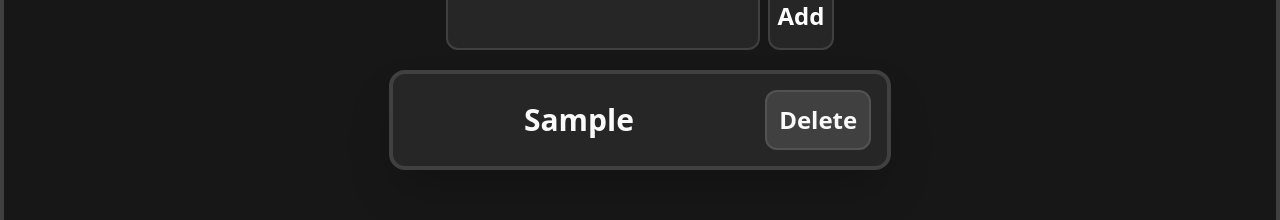
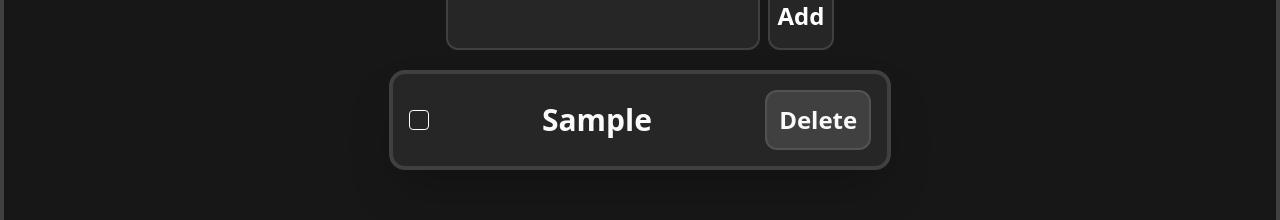
Before and after one commit to jomarif/basic-web-app, a React (Vite) app in the folder frontend/: page / in a window 1280 px wide. Both pictures are taken after typing "Sample" into the empty fields and a click on the input "Add". Shown: the part 126-346 px from the top of the page. Built offline with nearby package versions, Linux system fonts and the light colour scheme.

Commit message:
finish todo blocks

```diff
--- a/frontend/src/components/Todo.tsx
+++ b/frontend/src/components/Todo.tsx
@@ -1,4 +1,5 @@
 import React, { useEffect, useState, useRef } from 'react';
+import TodoBlocks from './TodoBlocks';
 
 const Todo = () => {
     const [todoList, setTodoList] = useState<string[]>([]); // We need to tell react that it is a list of string, otherwise we will get errors
@@ -45,22 +46,14 @@ const Todo = () => {
     }
 
     const todoDiv = todoList.map((todo, index) => (
-        <div
-            key={index}
-            className="my-2 flex w-2/5 min-w-[350px] items-center justify-between gap-4 rounded-2xl border-4 border-neutral-700 bg-neutral-800 p-4 text-3xl font-bold text-neutral-50 shadow-2xl"
-            draggable
-            onDragStart={() => (dragTask.current = index)}
-            onDragEnter={() => (draggedOverTask.current = index)}
-            onDragEnd={handleSort}
-        >
-            <div className="flex-1 text-center">{todo}</div>
-            <button
-                onClick={() => handleDelete(index)}
-                className="rounded-xl border-2 border-neutral-600 bg-neutral-700 p-3 text-2xl hover:bg-red-700"
-            >
-                Delete
-            </button>
-        </div>
+        <TodoBlocks
+            index={index}
+            todo={todo}
+            dragTask={dragTask}
+            draggedOverTask={draggedOverTask}
+            handleSort={handleSort}
+            handleDelete={handleDelete}
+        />
     ));
 
     return (
--- a/frontend/src/components/TodoBlocks.tsx
+++ b/frontend/src/components/TodoBlocks.tsx
@@ -1,5 +1,52 @@
-const TodoBlocks = () => {
+import React, { useState } from 'react';
 
+interface TodoBlocksProps {
+    index: number;
+    todo: string;
+    dragTask: React.MutableRefObject<number>;
+    draggedOverTask: React.MutableRefObject<number>;
+    handleSort: any;
+    handleDelete: any;
+}
+
+const TodoBlocks: React.FC<TodoBlocksProps> = ({
+    index,
+    todo,
+    dragTask,
+    draggedOverTask,
+    handleSort,
+    handleDelete
+}) => {
+    const [isDone, setIsDone] = useState(false);
+
+    return (
+        <div
+            key={index}
+            className="my-2 flex w-2/5 min-w-[350px] items-center justify-between gap-4 rounded-2xl border-4 border-neutral-700 bg-neutral-800 p-4 text-3xl font-bold text-neutral-50 shadow-2xl"
+            draggable
+            onDragStart={() => (dragTask.current = index)}
+            onDragEnter={() => (draggedOverTask.current = index)}
+            onDragEnd={handleSort}
+        >
+            <div
+                className={`h-[20px] w-[20px] rounded border border-white ${isDone ? 'bg-green-700' : ''}`}
+                onClick={() => {
+                    setIsDone(!isDone);
+                }}
+            ></div>
+            <div
+                className={`flex-1 break-all text-center ${isDone ? 'line-through' : ''}`}
+            >
+                {todo}
+            </div>
+            <button
+                onClick={() => handleDelete(index)}
+                className="rounded-xl border-2 border-neutral-600 bg-neutral-700 p-3 text-2xl hover:bg-red-700"
+            >
+                Delete
+            </button>
+        </div>
+    );
 };
 
-export default TodoBlocks
+export default TodoBlocks;
```
